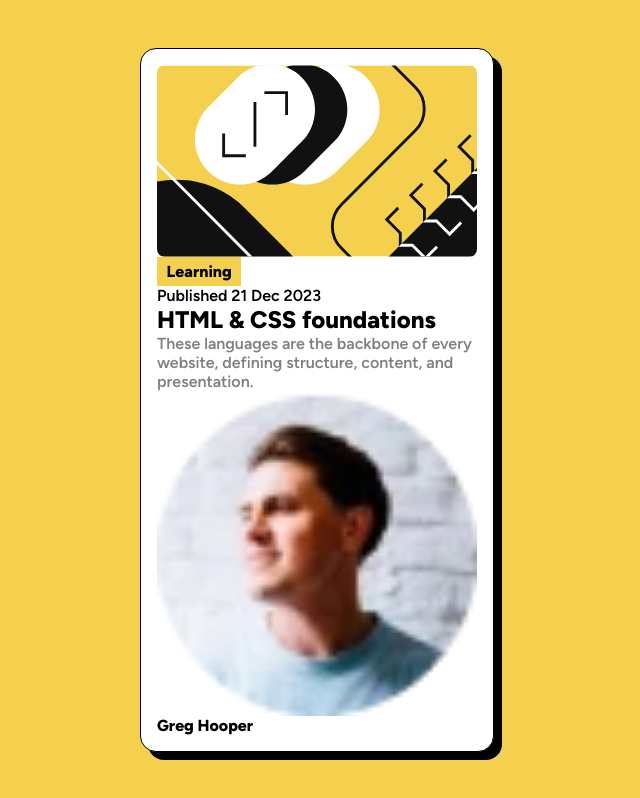
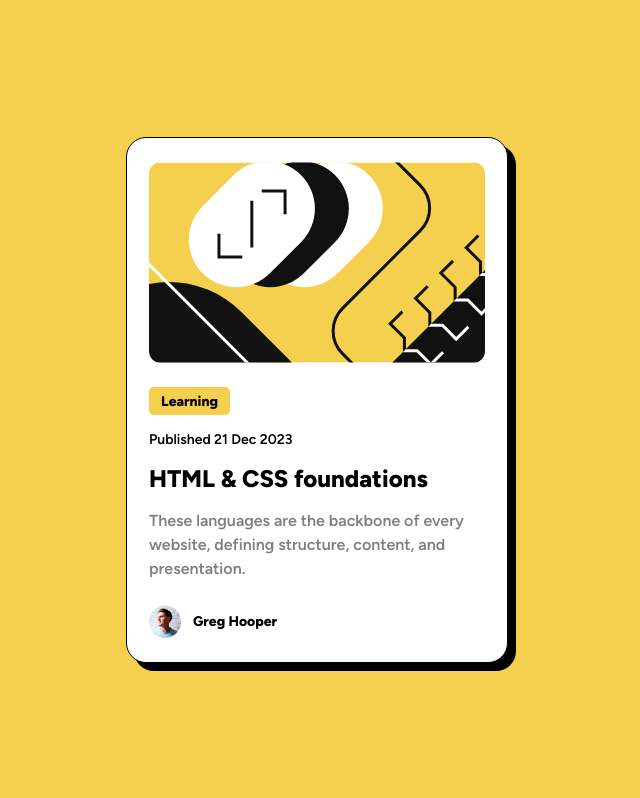
Before and after one commit to marcobaass/blog-preview-card, a plain HTML site: page index.html in a window 1280 px wide. Shown: the whole page, without its empty margins (323-963 px from the left). Drawn offline with Linux system fonts and the light colour scheme.

Commit message:
Add files via upload

```diff
--- a/index.html
+++ b/index.html
@@ -11,15 +11,18 @@
 <body>
   <main>
     <img class="banner" src="./assets/images/illustration-article.svg" alt="">
-    <h2><span class="tag">Learning</span></h2>
+    <h1 class="tag">Learning</h1>
 
-    <h3>Published 21 Dec 2023</h3>
+    <h2>Published 21 Dec 2023</h2>
 
-    <h1>HTML & CSS foundations</h1>
+    <a href="#">HTML & CSS foundations</a>
 
     <p>These languages are the backbone of every website, defining structure, content, and presentation.</p>
-    <img src="./assets/images/image-avatar.webp" alt="">
-    <h2>Greg Hooper</h2>
+
+    <div class="author">
+      <img class="avatar" src="./assets/images/image-avatar.webp" alt="">
+      <h1>Greg Hooper</h1>
+    </div>
   </main>
 </body>
 </html>
--- a/style.css
+++ b/style.css
@@ -24,10 +24,10 @@ main {
     display: flex;
     flex-direction: column;
     background-color: White;
-    padding: 1rem 1rem;
-    width: 20rem;
+    padding: 1.5rem 1.4rem;
+    width: 21rem;
     height: auto;
-    border-radius: 1rem;
+    border-radius: 1.25rem;
     border: 0.1rem solid black;
     box-shadow: 0.5rem 0.5rem 0 black;
 }
@@ -38,32 +38,79 @@ img {
 
 .banner {
     width: 100%;
-    border-radius: 0.5rem;
+    border-radius: 0.75rem;
+}
+
+h1 {
+    font-family: "Figtree Bold";
+}
+
+h2, p {
+    font-family: "Figtree Semi";
+}
+
+a {
+    color: black;
+    text-decoration: none;
+    font-family: "Figtree Bold";
+    font-size: 24px;
+    margin-bottom: 1.0rem;
+}
+
+a:hover, a:focus {
+    color: hsl(47, 88%, 63%);
 }
 
 h1, h2 {
-    font-family: "Figtree Bold";
-}
-
-h3, p {
-    font-family: "Figtree Semi";
-}
-
-h1 {
-    font-size: 24px;
-}
-
-h2, h3, p {
-    font-size: 16px;
+    font-size: 14px;
 }
 
 p {
     color: hsl(0, 0%, 50%);
+    line-height: 1.5;
+    font-size: 16px;
 }
 
 .tag {
-    display: inline-block;
-    width: auto;
-    padding: 0.3rem 0.6rem;
+    align-self: flex-start;
+    padding: 0.35rem 0.75rem;
     background-color: hsl(47, 88%, 63%);
+    border-radius: 0.3rem;
+    margin-top: 1.5rem;
+    margin-bottom: 1.0rem;
+    font-size: 14px;
 }
+
+.author {
+    display: flex;
+    align-items: center;
+
+}
+
+.avatar {
+    width: 2rem;
+    margin-right: 0.75rem;
+}
+
+h2 {
+    margin-bottom: 1.0rem;
+    font-size: 14px;
+}
+
+p {
+    margin-bottom: 1.5rem;
+}
+
+@media only screen and (max-width:375px) {
+
+    main{
+        width: 75%;
+    }
+
+    img.banner {
+        max-width: 100%;
+        height: 100%;
+        overflow: hidden;
+
+    }
+}
```
